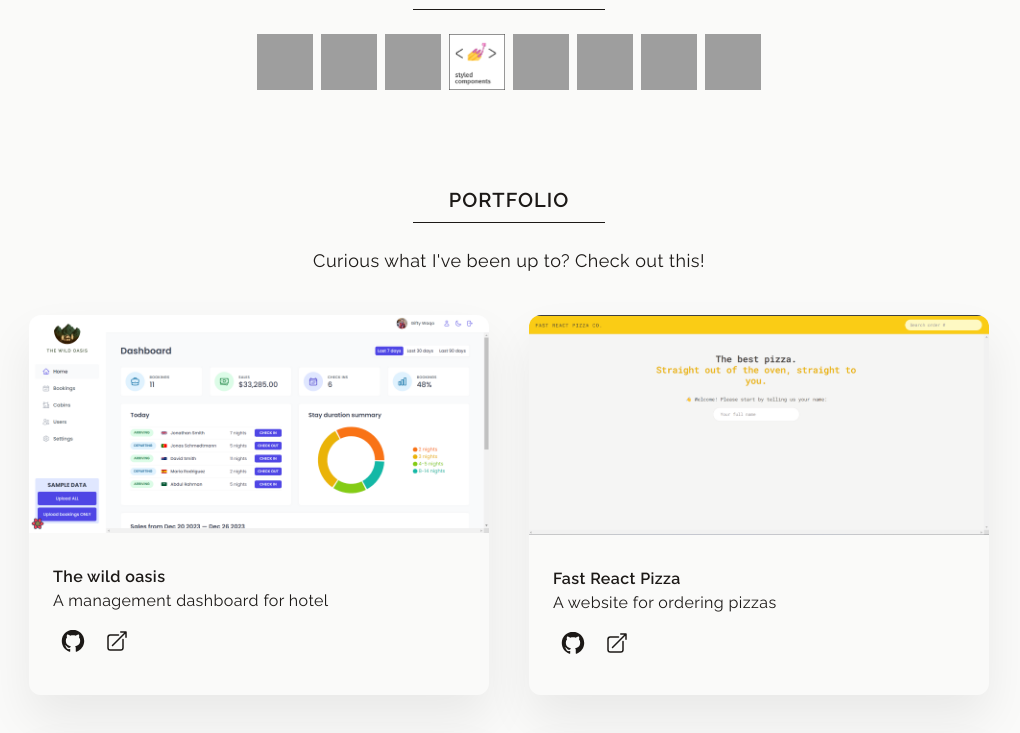
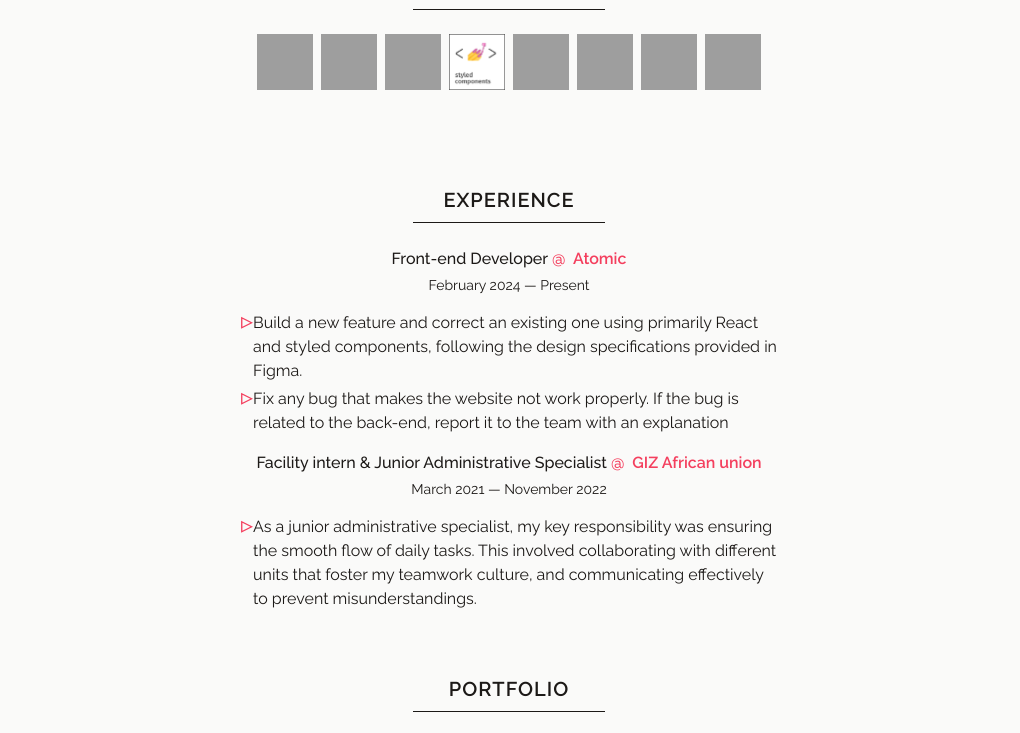
Before and after one commit to rawera-daniel/personal-portfolio, a React (Vite) app: page / in a window 1280 px wide. Shown: the part 660-1393 px from the top of the page, without its empty margins (131-1151 px from the left). Built offline with nearby package versions, Linux system fonts and the light colour scheme; grey boxes are pictures that could not be loaded; the HTML template or start-up script is replaced by a standard one.

Commit message:
feat: add experience section to display working experience

```diff
--- /dev/null
+++ b/src/features/Experience.jsx
@@ -0,0 +1,48 @@
+import ExperienceDuration from "../ui/ExperienceDuration";
+import ExperienceHeader from "../ui/ExperienceHeader";
+import ExperienceList from "../ui/ExperienceList";
+import ExperienceLists from "../ui/ExperienceLists";
+import Heading from "../ui/Heading";
+
+function Experience() {
+  return (
+    <div className="pb-3 pt-12 text-stone-900" id="experience">
+      <Heading>Experience</Heading>
+      <div className="mx-auto max-w-[80%] m:max-w-[75%] sm:max-w-[65%] md:max-w-[60%] lg:max-w-[45%]">
+        <div class="mb-4">
+          <ExperienceHeader companyName="Atomic">
+            Front-end Developer
+          </ExperienceHeader>
+          <ExperienceDuration>February 2024 — Present</ExperienceDuration>
+          <ExperienceList>
+            <ExperienceLists>
+              Build a new feature and correct an existing one using primarily
+              React and styled components, following the design specifications
+              provided in Figma.
+            </ExperienceLists>
+            <ExperienceLists>
+              Fix any bug that makes the website not work properly. If the bug
+              is related to the back-end, report it to the team with an
+              explanation
+            </ExperienceLists>
+          </ExperienceList>
+        </div>
+
+        <ExperienceHeader companyName="GIZ African union">
+          Facility intern & Junior Administrative Specialist
+        </ExperienceHeader>
+        <ExperienceDuration>March 2021 — November 2022</ExperienceDuration>
+        <ExperienceList>
+          <ExperienceLists>
+            As a junior administrative specialist, my key responsibility was
+            ensuring the smooth flow of daily tasks. This involved collaborating
+            with different units that foster my teamwork culture, and
+            communicating effectively to prevent misunderstandings.
+          </ExperienceLists>
+        </ExperienceList>
+      </div>
+    </div>
+  );
+}
+
+export default Experience;
--- a/src/features/Header.jsx
+++ b/src/features/Header.jsx
@@ -7,6 +7,7 @@
   const navLInks = [
     { name: "About me", to: "aboutme" },
     { name: "My skills", to: "myskills" },
+    { name: "Experience", to: "experience" },
     { name: "Portfolio", to: "portfolio" },
     { name: "Get in touch", to: "getintouch", durations: "800" },
   ];
--- a/src/ui/Applayout.jsx
+++ b/src/ui/Applayout.jsx
@@ -5,6 +5,7 @@
 import MySkills from "../features/MySkills";
 import Profile from "../features/Profile";
 import Portfolios from "../features/Portfolios";
+import Experience from "../features/Experience";
 
 function Applayout() {
   return (
@@ -15,6 +16,7 @@
         <Profile />
         <AboutMe />
         <MySkills />
+        <Experience />
         <Portfolios />
         <Contact />
       </main>
--- /dev/null
+++ b/src/ui/ExperienceDuration.jsx
@@ -0,0 +1,5 @@
+function ExperienceDuration({ children }) {
+  return <p className="mb-4 text-xs m:text-sm">{children}</p>;
+}
+
+export default ExperienceDuration;
--- /dev/null
+++ b/src/ui/ExperienceHeader.jsx
@@ -0,0 +1,12 @@
+function ExperienceHeader({ children, companyName }) {
+  return (
+    <h3 className="mb-1 text-sm font-medium m:text-sm sm:text-sm md:text-base">
+      <span>{children}</span>
+      <span className="font-semibold text-rose-500">
+        &nbsp;@&nbsp; {companyName}
+      </span>
+    </h3>
+  );
+}
+
+export default ExperienceHeader;
--- /dev/null
+++ b/src/ui/ExperienceList.jsx
@@ -0,0 +1,9 @@
+function ExperienceList({ children }) {
+  return (
+    <div className="px-5">
+      <ui className="list-none text-left before:absolute">{children}</ui>
+    </div>
+  );
+}
+
+export default ExperienceList;
--- /dev/null
+++ b/src/ui/ExperienceLists.jsx
@@ -0,0 +1,11 @@
+function ExperienceLists({ children }) {
+  return (
+    <li className="mb-1 flex  before:relative before:translate-y-[-7px] before:text-2xl before:text-rose-500 before:content-['▹']  m:text-sm m:before:translate-y-[-6px] md:before:translate-y-[-6px]">
+      <p className="text-xs leading-relaxed m:text-sm m:leading-relaxed md:text-base">
+        {children}
+      </p>
+    </li>
+  );
+}
+
+export default ExperienceLists;
```
